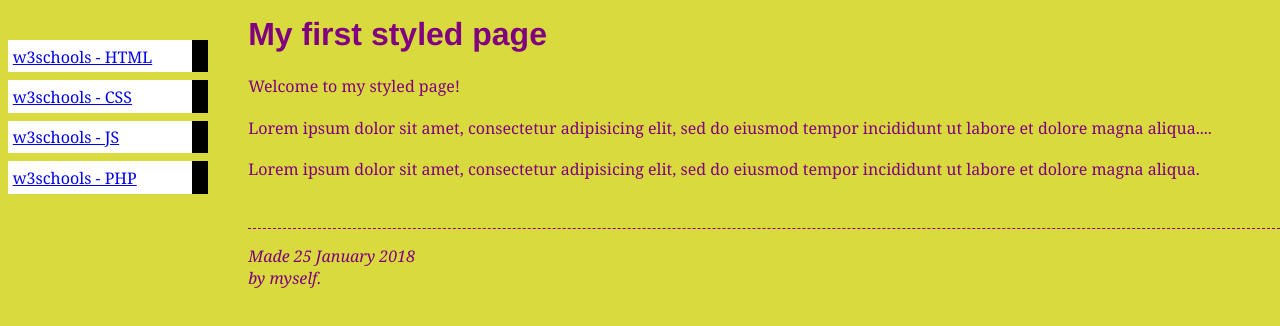
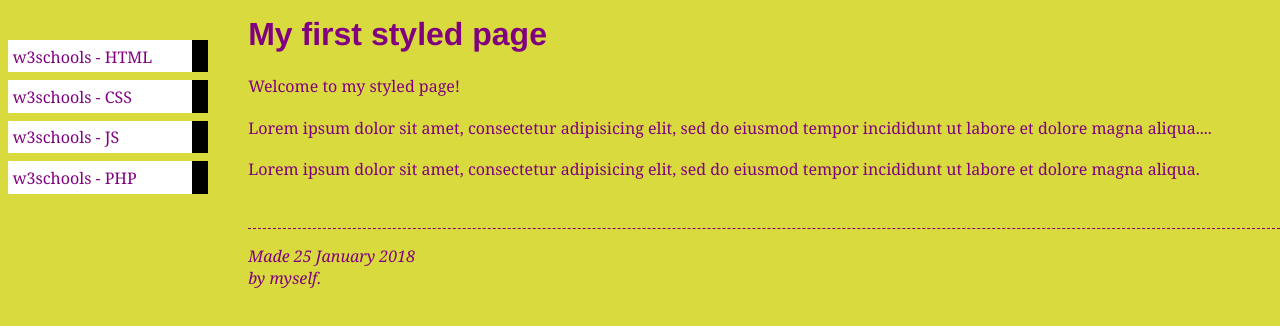
Before and after one commit to RUSHIGoswami/Assignment1-css-essentials, a plain HTML site: page indexa.html in a window 1280 px wide. Drawn offline with Linux system fonts and the light colour scheme.

Commit message:
Added styles for hyperlinks like text-decoration and inherited color property for modified  navigation component.

```diff
--- a/css/style.css
+++ b/css/style.css
@@ -26,12 +26,18 @@ ul{
 
 /* styling li tags for padding and border. */
 
-li{
+ul li{
   background-color: #fff;
   width: auto;
   padding: 0.35em 2.5em 0.3em 0.3em;
   margin: 0.5em;
   border-right: 1em solid #000;
+}
+
+/* if list items are hyperlinks than they will inherit the color from body and underline for hyperlink will be removed. */
+li a{
+  color: inherit;
+  text-decoration: none;
 }
 
 /* Main component */
```
